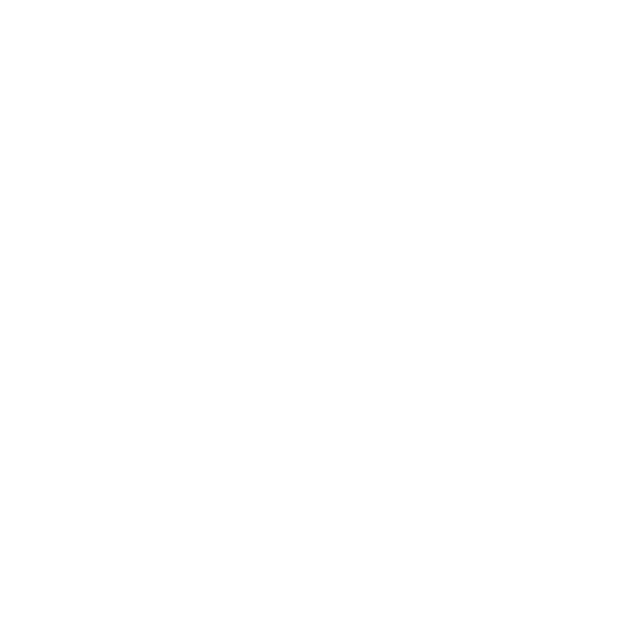
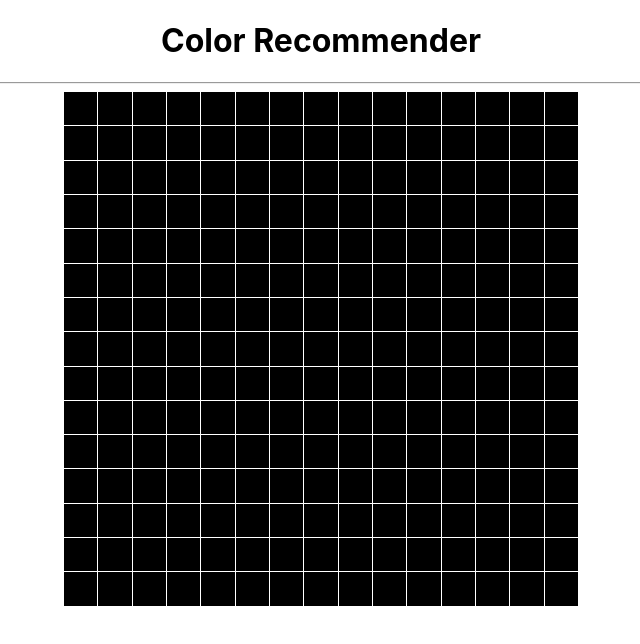
Before and after one commit to 000wan/color-recommender, a React (Create React App) app: page / in a window 1280 px wide. Shown: the top 644 px of the page, without its empty margins (319-959 px from the left). Built offline with nearby package versions, Linux system fonts and the light colour scheme.

Commit message:
Complete basic layout and functions

```diff
--- a/package.json
+++ b/package.json
@@ -6,9 +6,11 @@
     "@testing-library/jest-dom": "^5.16.5",
     "@testing-library/react": "^13.4.0",
     "@testing-library/user-event": "^13.5.0",
+    "mathjs": "^11.3.0",
     "react": "^18.2.0",
     "react-dom": "^18.2.0",
-    "react-scripts": "5.0.1",
+    "react-scripts": "^5.0.1",
+    "styled-components": "^5.3.6",
     "web-vitals": "^2.1.4"
   },
   "scripts": {
--- a/src/App.js
+++ b/src/App.js
@@ -1,8 +1,12 @@
 import './App.css';
+import LatticeGrid from './LatticeGrid';
 
 function App() {
   return (
     <div className="App">
+      <h1>Color Recommender</h1>
+      <hr />
+      <LatticeGrid />
     </div>
   );
 }
--- /dev/null
+++ b/src/LatticeGrid.js
@@ -0,0 +1,84 @@
+import React, { useState, useEffect } from 'react';
+import styled from 'styled-components';
+import Pixel from './Pixel';
+
+import { create, all } from 'mathjs';
+const config = { };
+const math = create(all, config);
+
+const gridSize = 15;
+
+const convergeRate = 0.5;
+
+const Container = styled.div`
+  display: grid;
+  gap: 1px 1px;
+  justify-content: center;
+
+  grid-template-columns: repeat(${gridSize}, ${500/gridSize}px);
+  grid-template-rows: repeat(${gridSize}, ${500/gridSize}px);
+  `
+
+const LatticeGrid = () => {
+  const [ clicked, setClicked ] = useState(-1);
+  const [ item, setItem ] = useState(Array(gridSize * gridSize).fill(null).map((element, i) => {
+    return {
+      index: i,
+      vector: [0, 0, 0]
+    }
+  }));
+
+  const index_to_xy = (index) => {
+    return {
+      x: parseInt(index / gridSize),
+      y: index % gridSize
+    }};
+  const xy_to_index = (x,y) => x*gridSize + y;
+
+  function convergeTo(vector, pivotVector, convergeRate) {
+    // convergeRate should be 0(doesn't converge) ~ 1(converge at once).
+    let u = math.multiply(pivotVector, convergeRate);
+    let v = math.multiply(vector, 1-convergeRate);
+
+    return math.add(u, v);
+  }
+
+  function gather(pivot, item) {
+    const u = item[pivot].vector;
+    const {x, y} = index_to_xy(pivot);
+
+    const dx = [- 1, 0, 1, - 1, 1, - 1, 0, 1];
+    const dy = [- 1, - 1, - 1, 0, 0, 1, 1, 1];
+
+    for(let i = 0; i < dx.length; i++) {
+      let nx = x + dx[i];
+      let ny = y + dy[i];
+      if(nx >= 0 && nx < gridSize && ny >= 0 && ny < gridSize) {
+        let nindex = xy_to_index(nx, ny);
+        let v = item[nindex].vector;
+        item[nindex].vector = convergeTo(v, u, convergeRate);
+      }
+    }
+  }
+
+  useEffect(() => {
+    if(clicked !== -1) {
+      const newItem = item.filter(() => true);
+      newItem[clicked].vector = [0,0,200];
+      gather(clicked, newItem);
+
+      setItem(newItem);
+      setClicked(-1);
+    }
+  }, [clicked]); // eslint-disable-line react-hooks/exhaustive-deps
+
+  return (
+    <Container>
+      {
+        item.map(({ index, vector }) => <Pixel index={index} vector={vector} clicked={clicked} setClicked={setClicked} />)
+      }
+    </Container>
+  );
+};
+
+export default LatticeGrid;
--- /dev/null
+++ b/src/Pixel.css
@@ -0,0 +1,6 @@
+.pixel {
+  border: none;
+  padding: none;
+
+  background-color: black;
+}
--- /dev/null
+++ b/src/Pixel.js
@@ -0,0 +1,18 @@
+import React from 'react';
+import './Pixel.css'
+
+const Pixel = ({ index, vector, clicked, setClicked }) => {
+  const vec_to_rgb = (vector) => `rgb(${vector[0]}, ${vector[1]}, ${vector[2]})`;
+
+  const handleClick = (event) => {
+    setClicked(index);
+  }
+
+  return (
+    <button key={index} onClick={handleClick} style={{ backgroundColor: vec_to_rgb(vector) }} className='pixel' >
+      {index}
+    </button>
+  )
+}
+
+export default Pixel;
```
Also changed, not shown: 2 other files (tests, documents, lock files or other folders).
